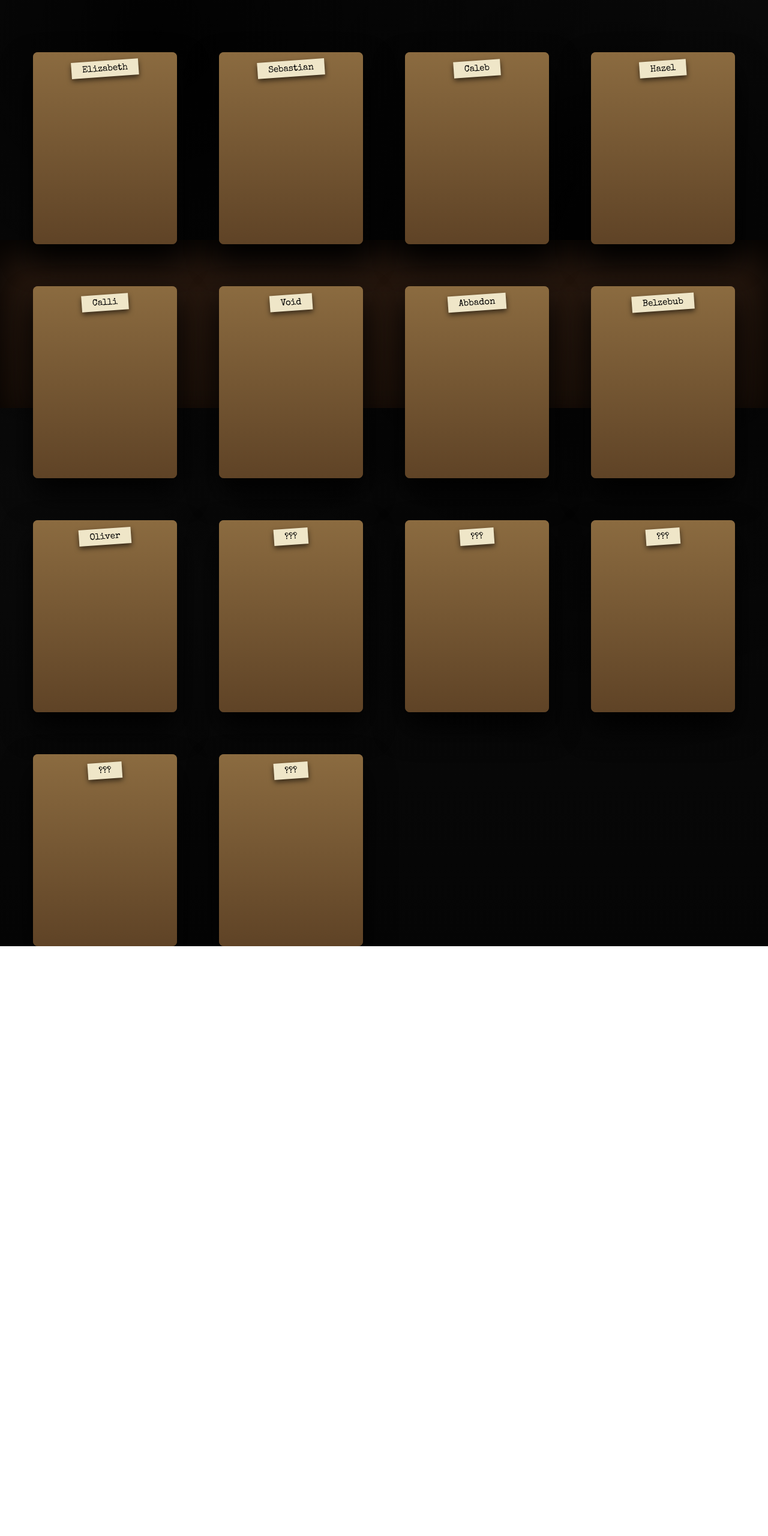
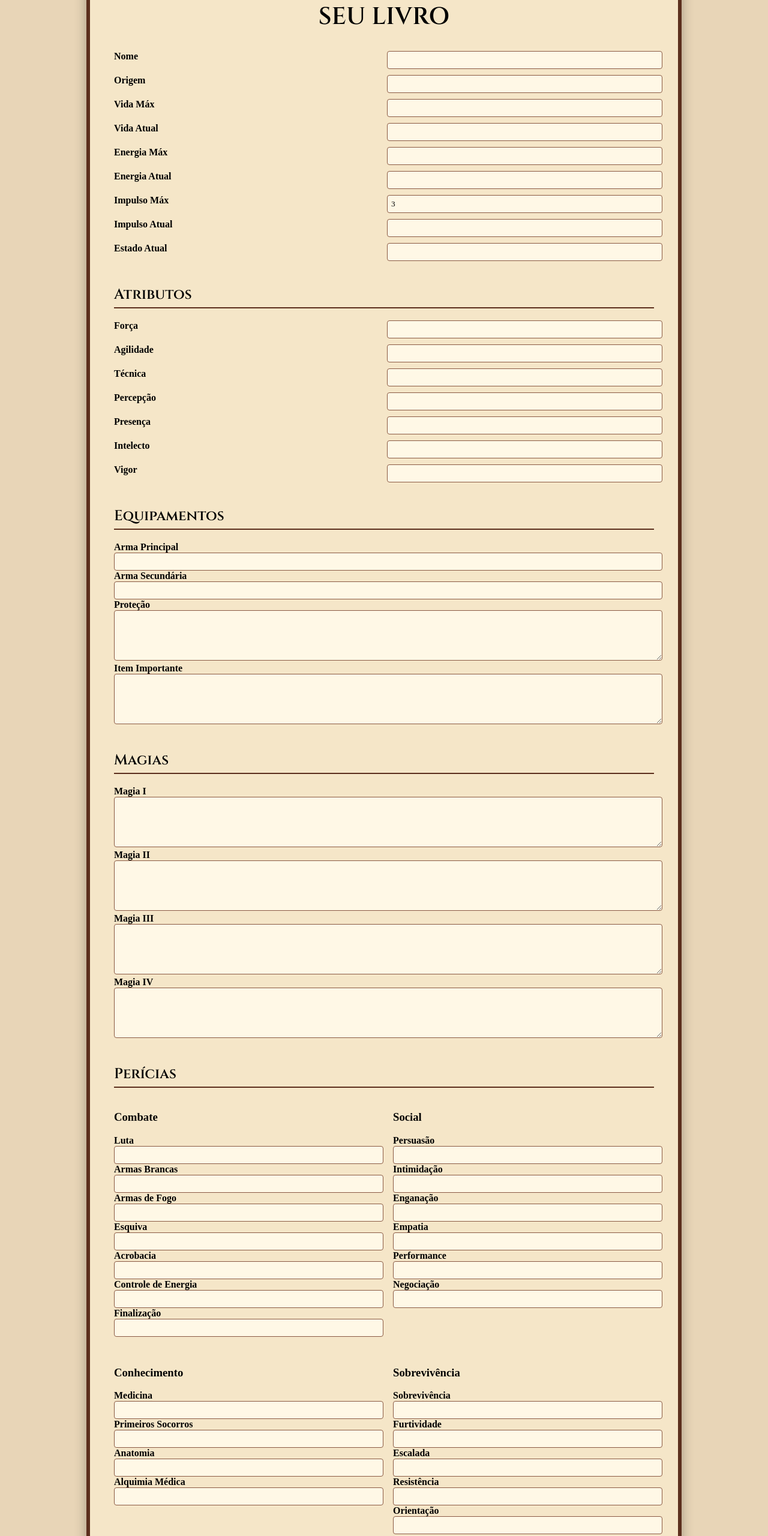
Before and after one commit to Ghilphea/Ficha-Tintas, a plain HTML site: page index.html in a window 1280 px wide. Shown: the part 120-2680 px from the top of the page at 60% size. Before the commit the page ends 1697 px from the top, so only its background shows below. Drawn offline with nearby package versions, Linux system fonts and the light colour scheme; a web font is replaced by a local one.

Commit message:
Update index.html

```diff
--- a/index.html
+++ b/index.html
@@ -1,291 +1,345 @@
 <!DOCTYPE html>
 <html lang="pt-BR">
+
 <head>
 <meta charset="UTF-8">
-<title>Arquivos do Laboratório</title>
+<title>Ficha RPG</title>
 
-<link href="https://fonts.googleapis.com/css2?family=Special+Elite&display=swap" rel="stylesheet">
+<link href="https://fonts.googleapis.com/css2?family=Cinzel:wght@400;600&family=IM+Fell+English&display=swap" rel="stylesheet">
 
 <style>
 
-*{
- font-family:'Special Elite', Courier, monospace;
- box-sizing:border-box;
+body{
+background:#e8d5b7;
+font-family:'IM Fell English', serif;
+padding:40px;
 }
 
-body{
- margin:0;
- overflow:hidden;
- background:
- radial-gradient(circle at 20% 10%, rgba(0,0,0,.9), transparent 50%),
- radial-gradient(circle at 80% 30%, rgba(0,0,0,.85), transparent 60%),
- linear-gradient(#111,#050505);
- color:#ddd;
- text-align:center;
- min-height:100vh;
- display:flex;
- flex-direction:column;
- align-items:center;
+.page{
+max-width:900px;
+margin:auto;
+background:#f5e6c8;
+padding:40px;
+border:6px solid #5c2f1d;
+border-radius:10px;
+box-shadow:0 0 20px rgba(0,0,0,0.3);
 }
 
-/* MESA */
-.table{
- position:fixed;
- bottom:0;
- width:100%;
- height:280px;
- background:linear-gradient(#2a1a10,#1a0f08);
- box-shadow: inset 0 30px 60px rgba(0,0,0,.9);
+h1{
+text-align:center;
+font-family:'Cinzel', serif;
+font-size:40px;
+margin-bottom:30px;
 }
 
-/* TÍTULO */
-h1{
- letter-spacing:6px;
- margin-top:60px;
- font-size:28px;
+h2{
+margin-top:40px;
+border-bottom:2px solid #5c2f1d;
+padding-bottom:5px;
+font-family:'Cinzel', serif;
 }
 
-/* CONTAINER FULL HD 6 POR LINHA */
-.container{
- display:grid;
- grid-template-columns: repeat(6, 240px);
- gap:70px;
- justify-content:center;
- margin-top:100px;
+.grid{
+display:grid;
+grid-template-columns:1fr 1fr;
+gap:10px;
+margin-bottom:20px;
 }
 
-/* PASTAS */
-.folder{
- width:240px;
- height:320px;
- position:relative;
- cursor:pointer;
+.skills{
+display:grid;
+grid-template-columns:1fr 1fr;
+gap:30px;
 }
 
-.base{
- position:absolute;
- width:100%;
- height:100%;
- background:linear-gradient(#7a5a35,#5b3f22);
- border-radius:8px;
- box-shadow:
- 0 25px 50px rgba(0,0,0,.9),
- inset 0 0 30px rgba(0,0,0,.6);
+input, textarea{
+
+width:100%;
+padding:6px;
+font-family:inherit;
+background:#fff8e6;
+border:1px solid #8a5a44;
+border-radius:4px;
+
 }
 
-.cover{
- position:absolute;
- width:100%;
- height:100%;
- border-radius:8px;
- transform-origin:left;
- transition:.8s;
- background:linear-gradient(#8b6b40,#5f4326);
+textarea{
+
+min-height:70px;
+
 }
 
-.folder.open .cover{
- transform:rotateY(-130deg);
+label{
+
+font-weight:bold;
+
 }
 
-.label{
- position:absolute;
- top:14px;
- left:50%;
- transform:translateX(-50%) rotate(-4deg);
- background:#efe6c8;
- padding:6px 18px;
- color:black;
- font-size:15px;
- box-shadow:0 4px 8px rgba(0,0,0,.6);
+button{
+
+margin-top:30px;
+padding:10px 20px;
+font-size:16px;
+background:#5c2f1d;
+color:white;
+border:none;
+cursor:pointer;
+border-radius:5px;
+
 }
 
-/* DOSSIÊ */
-.dossie{
- position:fixed;
- inset:0;
- background:rgba(0,0,0,.92);
- display:none;
- justify-content:center;
- align-items:center;
-}
+button:hover{
 
-/* PASTA ABERTA */
-.openFolderBack{
- position:absolute;
- width:1000px;
- height:700px;
- background:#7b552f;
- border-radius:6px;
- box-shadow:
- 0 60px 120px rgba(0,0,0,.9),
- inset 0 0 35px rgba(0,0,0,.6);
- padding:20px;
-}
+background:#7a3e27;
 
-/* LIVRO */
-.book{
- position:relative;
- display:flex;
- gap:30px;
- z-index:2;
-}
-
-/* PÁGINAS */
-.paper{
- width:450px;
- height:620px;
- background:#f4edd8;
- color:#111;
- padding:40px;
- border:1px solid rgba(0,0,0,.2);
- box-shadow:0 30px 50px rgba(0,0,0,.7);
- text-align:left;
- font-size:14px;
- line-height:1.7;
- position:relative;
-}
-
-.paper h2{
- margin-top:0;
- font-size:18px;
- letter-spacing:2px;
- text-transform:uppercase;
- border-bottom:2px solid rgba(0,0,0,.25);
- padding-bottom:10px;
-}
-
-/* SETAS */
-.arrow{
- position:absolute;
- top:50%;
- transform:translateY(-50%);
- font-size:42px;
- background:#efe6c8;
- color:black;
- width:65px;
- height:75px;
- display:flex;
- align-items:center;
- justify-content:center;
- cursor:pointer;
- box-shadow:0 10px 25px rgba(0,0,0,.6);
- z-index:3;
-}
-
-.arrowLeft{ left:-100px; }
-.arrowRight{ right:-100px; }
-
-/* RESPONSIVIDADE BÁSICA */
-@media(max-width:1600px){
- .container{
-  grid-template-columns: repeat(4, 240px);
- }
-}
-
-@media(max-width:1100px){
- .container{
-  grid-template-columns: repeat(2, 240px);
- }
 }
 
 </style>
+
 </head>
 
 <body>
 
-<div class="table"></div>
-<h1>ARQUIVOS DO LABORATÓRIO</h1>
-<div class="container" id="container"></div>
+<div class="page">
 
-<div class="dossie" id="dossie" onclick="fecharFora(event)">
-<div class="openFolderBack"></div>
-<div class="book">
-<div class="arrow arrowLeft" onclick="paginaAnterior()">‹</div>
-<div class="arrow arrowRight" onclick="proximaPagina()">›</div>
-<div class="paper" id="paperLeft"></div>
-<div class="paper" id="paperRight"></div>
+<h1>SEU LIVRO</h1>
+
+<div class="grid">
+
+<label>Nome</label>
+<input id="nome">
+
+<label>Origem</label>
+<input id="origem">
+
+<label>Vida Máx</label>
+<input id="vidaMax">
+
+<label>Vida Atual</label>
+<input id="vidaAtual">
+
+<label>Energia Máx</label>
+<input id="energiaMax">
+
+<label>Energia Atual</label>
+<input id="energiaAtual">
+
+<label>Impulso Máx</label>
+<input id="impulsoMax" value="3">
+
+<label>Impulso Atual</label>
+<input id="impulsoAtual">
+
+<label>Estado Atual</label>
+<input id="estado">
+
 </div>
+
+
+<h2>Atributos</h2>
+
+<div class="grid">
+
+<label>Força</label>
+<input id="forca">
+
+<label>Agilidade</label>
+<input id="agilidade">
+
+<label>Técnica</label>
+<input id="tecnica">
+
+<label>Percepção</label>
+<input id="percepcao">
+
+<label>Presença</label>
+<input id="presenca">
+
+<label>Intelecto</label>
+<input id="intelecto">
+
+<label>Vigor</label>
+<input id="vigor">
+
 </div>
+
+
+<h2>Equipamentos</h2>
+
+<label>Arma Principal</label>
+<input id="armaPrincipal">
+
+<label>Arma Secundária</label>
+<input id="armaSecundaria">
+
+<label>Proteção</label>
+<textarea id="protecao"></textarea>
+
+<label>Item Importante</label>
+<textarea id="itemImportante"></textarea>
+
+
+<h2>Magias</h2>
+
+<label>Magia I</label>
+<textarea id="magia1"></textarea>
+
+<label>Magia II</label>
+<textarea id="magia2"></textarea>
+
+<label>Magia III</label>
+<textarea id="magia3"></textarea>
+
+<label>Magia IV</label>
+<textarea id="magia4"></textarea>
+
+
+<h2>Perícias</h2>
+
+<div class="skills">
+
+<div>
+
+<h3>Combate</h3>
+
+<label>Luta</label>
+<input id="luta">
+
+<label>Armas Brancas</label>
+<input id="armasBrancas">
+
+<label>Armas de Fogo</label>
+<input id="armasFogo">
+
+<label>Esquiva</label>
+<input id="esquiva">
+
+<label>Acrobacia</label>
+<input id="acrobacia">
+
+<label>Controle de Energia</label>
+<input id="controleEnergia">
+
+<label>Finalização</label>
+<input id="finalizacao">
+
+</div>
+
+
+<div>
+
+<h3>Social</h3>
+
+<label>Persuasão</label>
+<input id="persuasao">
+
+<label>Intimidação</label>
+<input id="intimidacao">
+
+<label>Enganação</label>
+<input id="enganacao">
+
+<label>Empatia</label>
+<input id="empatia">
+
+<label>Performance</label>
+<input id="performance">
+
+<label>Negociação</label>
+<input id="negociacao">
+
+</div>
+
+
+<div>
+
+<h3>Conhecimento</h3>
+
+<label>Medicina</label>
+<input id="medicina">
+
+<label>Primeiros Socorros</label>
+<input id="socorros">
+
+<label>Anatomia</label>
+<input id="anatomia">
+
+<label>Alquimia Médica</label>
+<input id="alquimia">
+
+</div>
+
+
+<div>
+
+<h3>Sobrevivência</h3>
+
+<label>Sobrevivência</label>
+<input id="sobrevivencia">
+
+<label>Furtividade</label>
+<input id="furtividade">
+
+<label>Escalada</label>
+<input id="escalada">
+
+<label>Resistência</label>
+<input id="resistencia">
+
+<label>Orientação</label>
+<input id="orientacao">
+
+</div>
+
+</div>
+
+
+<h2>Passos Conhecidos</h2>
+
+<label>Passos Simples</label>
+<textarea id="passosSimples"></textarea>
+
+<label>Passos Complexos</label>
+<textarea id="passosComplexos"></textarea>
+
+<label>Passos Avançados</label>
+<textarea id="passosAvancados"></textarea>
+
+
+<button onclick="resetFicha()">Limpar Ficha</button>
+
+</div>
+
 
 <script>
 
-/* PÁGINAS */
-let paginas=[
-{ titulo:"RELATÓRIO 01", texto:"Documento classificado. Informação restrita." },
-{ titulo:"HISTÓRICO", texto:"Sujeito considerado altamente perigoso." },
-{ titulo:"ANÁLISE PSICOLÓGICA", texto:"Comportamento instável detectado." },
-{ titulo:"REGISTRO DE INCIDENTE", texto:"Falha elétrica registrada às 03:17." },
-{ titulo:"OBSERVAÇÃO 47-B", texto:"Resposta anormal a estímulos luminosos." },
-{ titulo:"CONCLUSÃO PROVISÓRIA", texto:"Recomenda-se contenção máxima." }
-];
+const inputs = document.querySelectorAll("input, textarea")
 
-let paginaAtual=0;
-let pastaAtual=null;
+inputs.forEach(input => {
 
-function atualizarPagina(){
-document.getElementById("paperLeft").innerHTML="<h2>"+paginas[paginaAtual].titulo+"</h2>";
-document.getElementById("paperRight").innerHTML="<p>"+paginas[paginaAtual].texto+"</p>";
+const saved = localStorage.getItem(input.id)
 
-const setaEsquerda = document.querySelector(".arrowLeft");
-const setaDireita = document.querySelector(".arrowRight");
-
-setaEsquerda.style.display = paginaAtual === 0 ? "none" : "flex";
-setaDireita.style.display = paginaAtual === paginas.length - 1 ? "none" : "flex";
+if(saved){
+input.value = saved
 }
 
-function proximaPagina(){
-if(paginaAtual < paginas.length-1){
-paginaAtual++;
-atualizarPagina();
-}
+input.addEventListener("input", () => {
+
+localStorage.setItem(input.id, input.value)
+
+})
+
+})
+
+function resetFicha(){
+
+if(confirm("Deseja apagar toda a ficha?")){
+
+localStorage.clear()
+location.reload()
+
 }
 
-function paginaAnterior(){
-if(paginaAtual > 0){
-paginaAtual--;
-atualizarPagina();
-}
-}
-
-/* ARQUIVOS */
-let nomes=[
-"Elizabeth","Sebastian","Caleb","Hazel",
-"Calli","Void","Abbadon","Belzebub",
-"Oliver","???","???","???",
-"???","???"
-];
-
-let container=document.getElementById("container");
-
-for(let i=0;i<nomes.length;i++){
-let pasta=document.createElement("div");
-pasta.className="folder";
-
-pasta.innerHTML=`
-<div class="base"></div>
-<div class="cover">
-<div class="label">${nomes[i]}</div>
-</div>
-`;
-
-pasta.onclick=function(){
-pastaAtual=this;
-this.classList.add("open");
-paginaAtual=0;
-atualizarPagina();
-document.getElementById("dossie").style.display="flex";
-};
-
-container.appendChild(pasta);
-}
-
-function fecharFora(e){
-if(e.target.id==="dossie"){
-document.getElementById("dossie").style.display="none";
-if(pastaAtual){
-pastaAtual.classList.remove("open");
-}
-}
 }
 
 </script>
```
